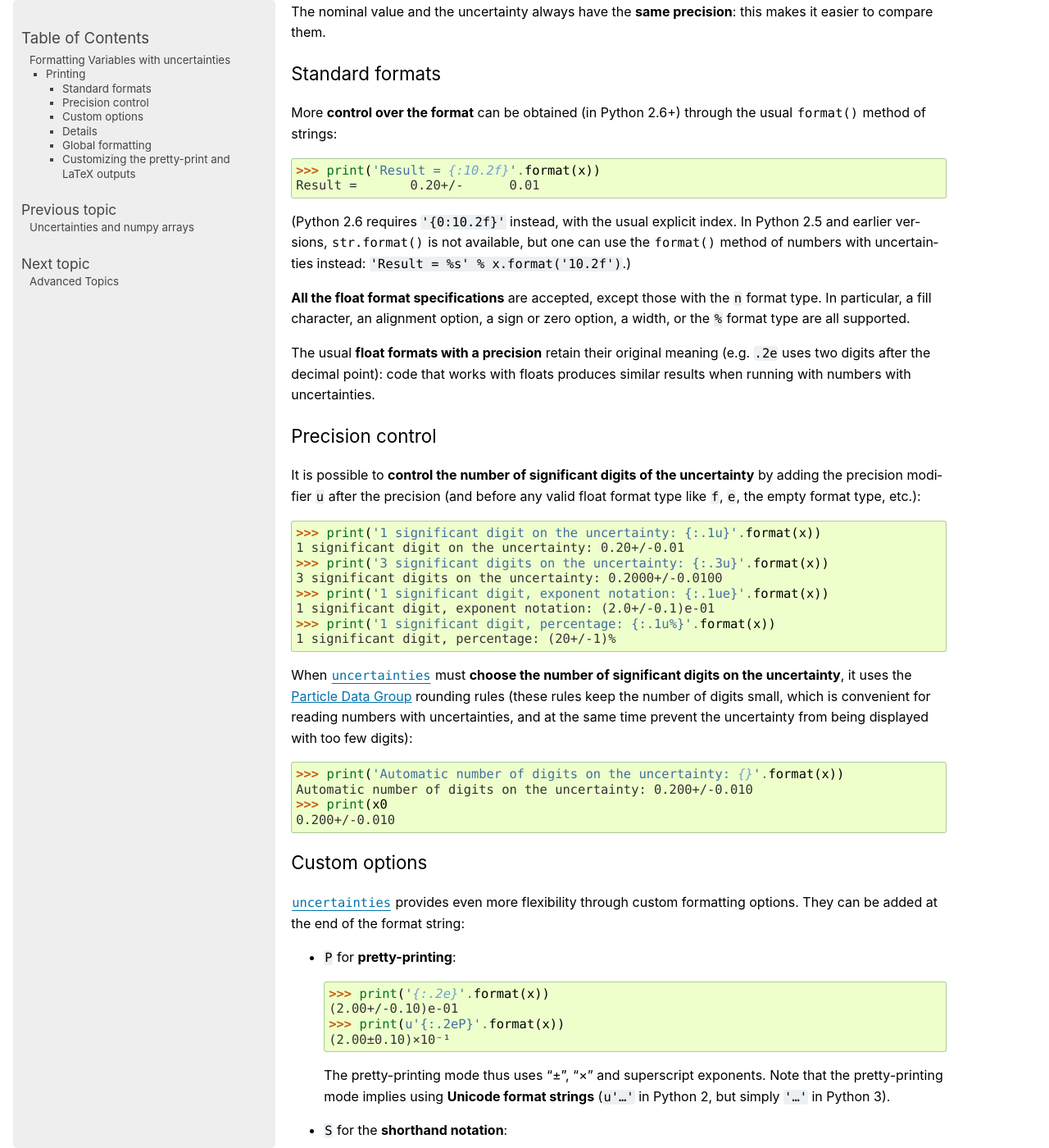
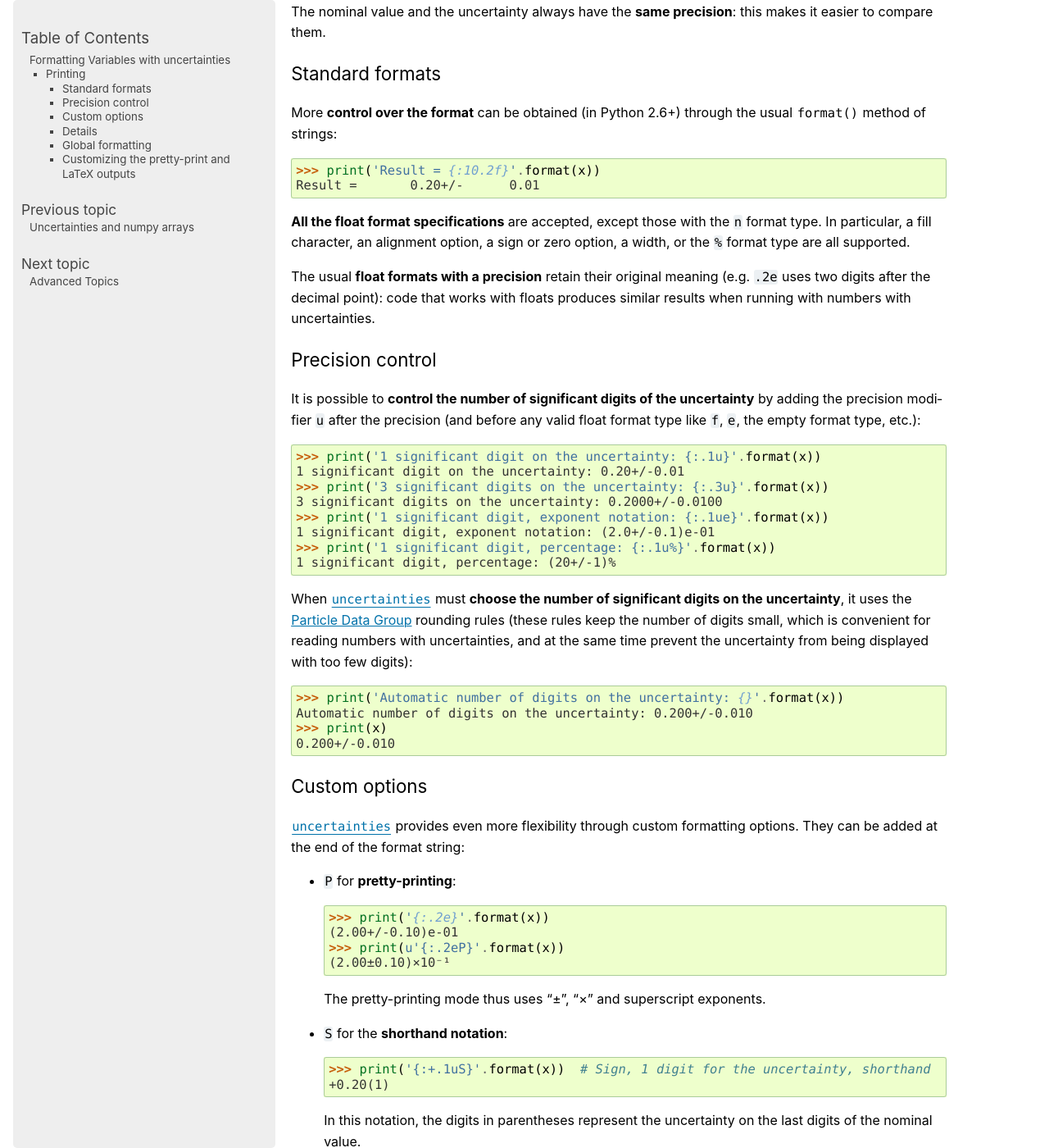
Before and after one commit to lmfit/uncertainties, a Sphinx documentation site: the page built from doc/formatting.rst, in a window 1280 px wide and 1400 px high, scrolled down 337 px. Shown: the whole window at 82% size. Built offline with Sphinx 7.4.7, drawn with Linux system fonts in a browser that asks for light colours; some of the changed text lies outside the part shown.

Commit message:
more doc fixes

```diff
--- a/doc/formatting.rst
+++ b/doc/formatting.rst
@@ -38,10 +38,6 @@ through the usual :func:`format` method of strings:
 >>> print('Result = {:10.2f}'.format(x))
 Result =       0.20+/-      0.01
 
-(Python 2.6 requires ``'{0:10.2f}'`` instead, with the usual explicit
-index. In Python 2.5 and earlier versions, :func:`str.format` is not
-available, but one can use the :func:`format` method of numbers with
-uncertainties instead: ``'Result = %s' % x.format('10.2f')``.)
 
 .. Legacy formats and base syntax of the format specification:
 
@@ -85,7 +81,7 @@ digits):
 
 >>> print('Automatic number of digits on the uncertainty: {}'.format(x))
 Automatic number of digits on the uncertainty: 0.200+/-0.010
->>> print(x0
+>>> print(x)
 0.200+/-0.010
 
 Custom options
@@ -104,9 +100,7 @@ formatting options. They can be added at the end of the format string:
   (2.00±0.10)×10⁻¹
 
   The pretty-printing mode thus uses "±", "×" and superscript
-  exponents. Note that the pretty-printing mode implies using
-  **Unicode format strings** (``u'…'`` in Python 2, but simply ``'…'``
-  in Python 3).
+  exponents.
 
 - ``S`` for the **shorthand notation**:
 
@@ -185,16 +179,13 @@ representation:
 >>> y
 1.23456789012345+/-0.123456789
 
-**More information** on formatting can be obtained with ``pydoc
-uncertainties.UFloat.__format__`` (customization of the LaTeX output,
-etc.).
 
 Global formatting
 -----------------
 
 It is sometimes useful to have a **consistent formatting** across
 multiple parts of a program. Python's `string.Formatter class
-<http://docs.python.org/2/library/string.html#string-formatting>`_
+<https://docs.python.org/3/library/string.html#custom-string-formatting>`_
 allows one to do just that. Here is how it can be used to consistently
 use the shorthand notation for numbers with uncertainties:
 
```
Also changed, not shown: doc/numpy_guide.rst (+3 -5 lines), doc/user_guide.rst (+33 -42 lines).
